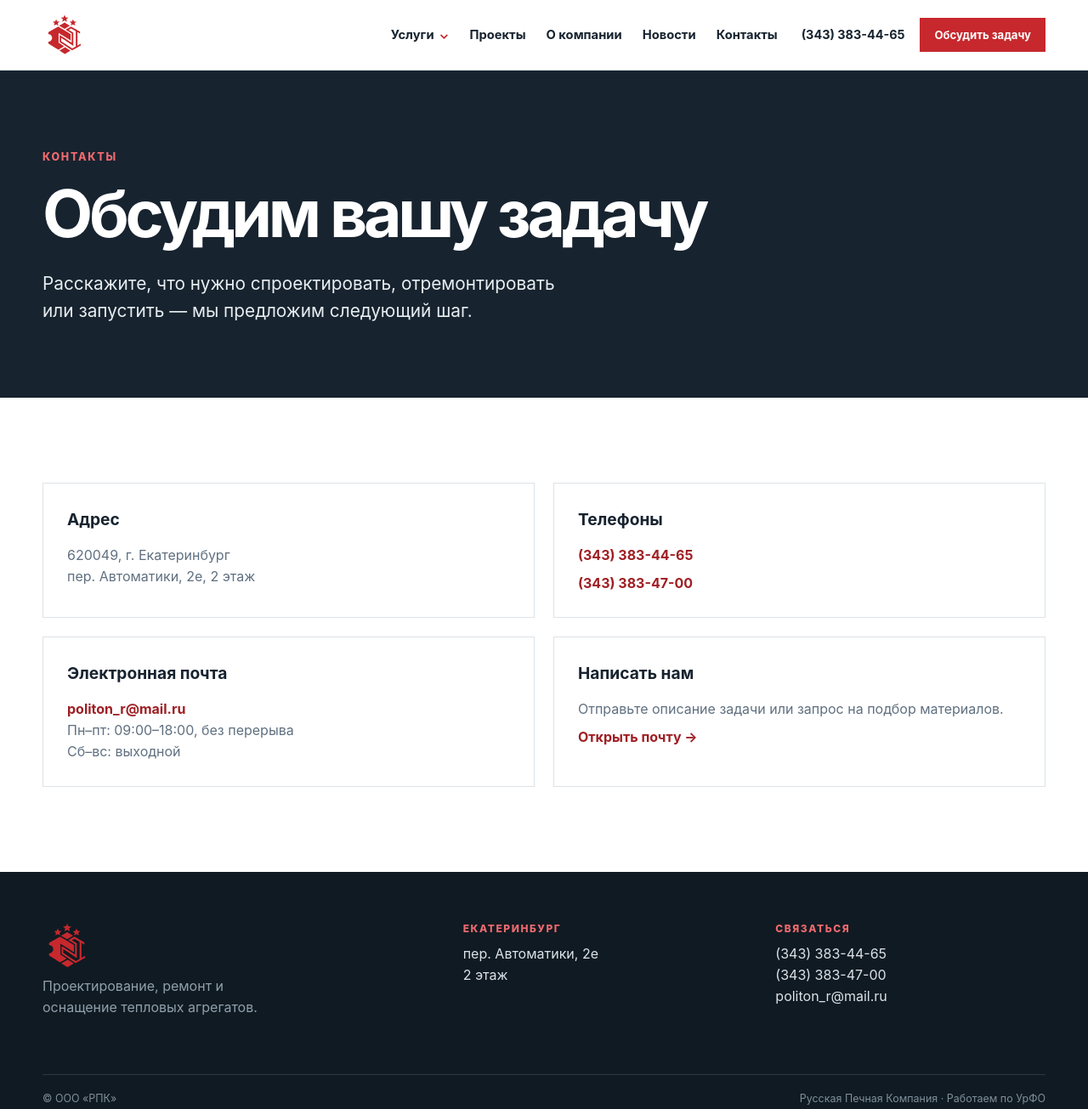
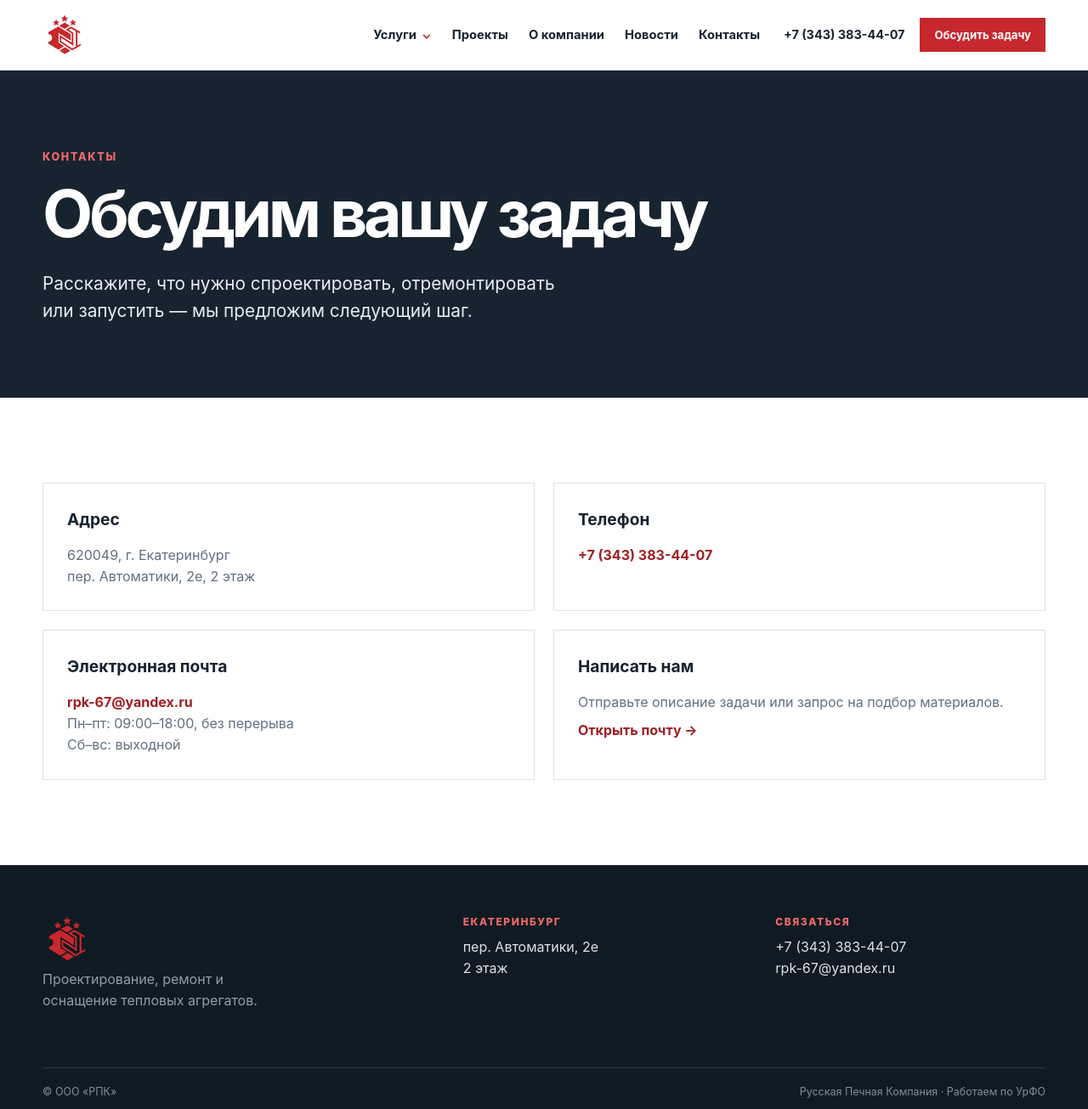
Before and after one commit to pltnkve/politon, an Astro site: page /contacts in a window 1280 px wide. Shown: the top 1305 px of the page at 85% size. Built offline with nearby package versions, Linux system fonts and the light colour scheme; Astro itself is replaced by a stand-in of ours.

Commit message:
fix company data

```diff
--- a/src/components/Footer.astro
+++ b/src/components/Footer.astro
@@ -10,9 +10,8 @@
         </div>
         <div>
             <p class="footer-label">Связаться</p>
-            <a href="tel:+73433834465">(343) 383-44-65</a><br />
-            <a href="tel:+73433834700">(343) 383-47-00</a><br />
-            <a href="mailto:politon_r@mail.ru">politon_r@mail.ru</a>
+            <a href="tel:+73433834407">+7 (343) 383-44-07</a><br />
+            <a href="mailto:rpk-67@yandex.ru">rpk-67@yandex.ru</a>
         </div>
     </div>
     <div class="container footer-bottom"><span>© ООО «РПК»</span><span>Русская Печная Компания · Работаем по УрФО</span></div>
--- a/src/components/Header.astro
+++ b/src/components/Header.astro
@@ -21,7 +21,7 @@
             <a href="/contacts/">Контакты</a>
         </nav>
         <div class="header-actions">
-            <a class="phone-link" href="tel:+73433834465">(343) 383-44-65</a>
+            <a class="phone-link" href="tel:+73433834407">+7 (343) 383-44-07</a>
             <a class="button button-small" href="/contacts/">Обсудить задачу</a>
         </div>
     </div>
--- a/src/pages/contacts.astro
+++ b/src/pages/contacts.astro
@@ -4,5 +4,5 @@ import PageHero from '../components/PageHero.astro';
 ---
 <Base title="Контакты — РПК" description="Контакты ООО «РПК» — Русской Печной Компании — в Екатеринбурге.">
     <PageHero kicker="Контакты" title="Обсудим вашу задачу" lead="Расскажите, что нужно спроектировать, отремонтировать или запустить — мы предложим следующий шаг." />
-    <section class="section section-light"><div class="container contact-cards"><article class="contact-card"><h2>Адрес</h2><p>620049, г. Екатеринбург<br />пер. Автоматики, 2е, 2 этаж</p></article><article class="contact-card"><h2>Телефоны</h2><a href="tel:+73433834465">(343) 383-44-65</a><a href="tel:+73433834700">(343) 383-47-00</a></article><article class="contact-card"><h2>Электронная почта</h2><a href="mailto:politon_r@mail.ru">politon_r@mail.ru</a><p>Пн–пт: 09:00–18:00, без перерыва<br />Сб–вс: выходной</p></article><article class="contact-card"><h2>Написать нам</h2><p>Отправьте описание задачи или запрос на подбор материалов.</p><a href="mailto:politon_r@mail.ru?subject=Задача%20для%20РПК">Открыть почту →</a></article></div></section>
+    <section class="section section-light"><div class="container contact-cards"><article class="contact-card"><h2>Адрес</h2><p>620049, г. Екатеринбург<br />пер. Автоматики, 2е, 2 этаж</p></article><article class="contact-card"><h2>Телефон</h2><a href="tel:+73433834407">+7 (343) 383-44-07</a></article><article class="contact-card"><h2>Электронная почта</h2><a href="mailto:rpk-67@yandex.ru">rpk-67@yandex.ru</a><p>Пн–пт: 09:00–18:00, без перерыва<br />Сб–вс: выходной</p></article><article class="contact-card"><h2>Написать нам</h2><p>Отправьте описание задачи или запрос на подбор материалов.</p><a href="mailto:rpk-67@yandex.ru?subject=Задача%20для%20РПК">Открыть почту →</a></article></div></section>
 </Base>
```
Also changed, not shown: src/pages/index.astro (+4 -4 lines), src/pages/requisites.astro (+1 -1 lines).
